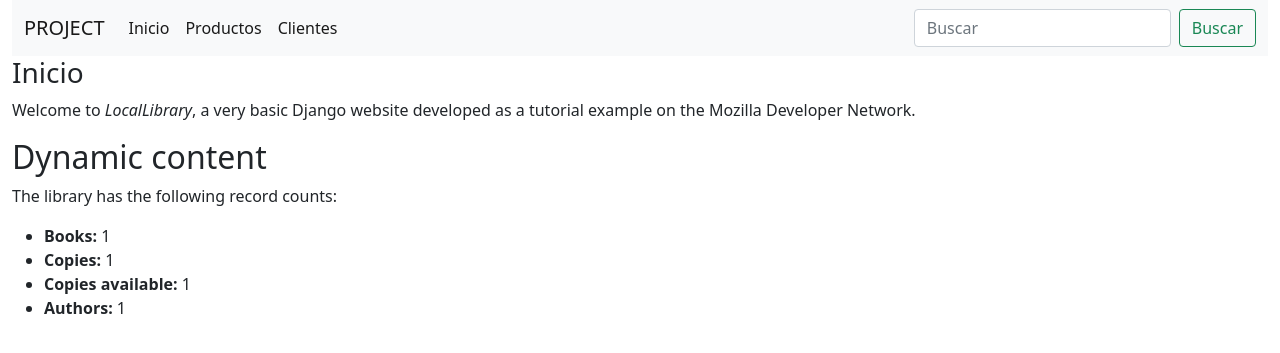
After one commit to adsiCasona/practidj, a Django app: template templates/home.html in a window 1280 px wide. The commit adds this page. Shown: the top 353 px of the page. Run offline with Django 4.2, Linux system fonts and the light colour scheme; the template is opened without the code that fills it: most values are stand-ins (such as "Sample title", 1, 10 or a date in 2020).

Commit message:
templates created

```diff
--- a/clientes/views.py
+++ b/clientes/views.py
@@ -6,5 +6,6 @@ def clientes(request):
     return render(request, 'clientes.html', context)
 
 def listado_cli(request):
-    context={}
+    client=['Cliente_uno','Cliente_dos','Cliente_tres','Cliente_cuatro']
+    context={'listado':client}
     return render(request, 'list_clientes.html', context)
--- a/home/urls.py
+++ b/home/urls.py
@@ -3,6 +3,6 @@ from django.urls import path
 from . import views
 
 urlpatterns = [
-    path('', views.index, name='index'),
-    path('funcion2/', views.home, name='home'),
+    path('', views.inicio, name='index'),
+
 ]
--- a/productos/views.py
+++ b/productos/views.py
@@ -3,4 +3,4 @@ from django.shortcuts import render
 def productos(request):
     prod=['compu','mouse','impresora','server']
     context={'listado':prod}
-    return render(request, 'clientes.html', context)
+    return render(request, 'productos.html', context)
--- /dev/null
+++ b/templates/home.html
@@ -0,0 +1,17 @@
+{% extends 'main.html' %}
+{% block content %}
+            <h3>Inicio</h3>
+            <p>Welcome to <em>LocalLibrary</em>, a very basic Django website developed as a tutorial example on the Mozilla Developer Network.</p>
+
+            <h2>Dynamic content</h2>
+
+            <p>The library has the following record counts:</p>
+            <ul>
+                <li><strong>Books:</strong> {{ num_books }}</li>
+                <li><strong>Copies:</strong> {{ num_instances }}</li>
+                <li><strong>Copies available:</strong> {{ num_instances_available }}</li>
+                <li><strong>Authors:</strong> {{ num_authors }}</li>
+            </ul>
+
+
+{% endblock content %}
--- a/templates/plt/navbar.html
+++ b/templates/plt/navbar.html
@@ -7,18 +7,18 @@
       <div class="collapse navbar-collapse" id="navbarSupportedContent">
         <ul class="navbar-nav me-auto mb-2 mb-lg-0">
           <li class="nav-item">
-            <a class="nav-link active" aria-current="page" href="#">Inicio</a>
+            <a class="nav-link active" aria-current="page" href="/">Inicio</a>
           </li>
           <li class="nav-item">
-            <a class="nav-link active" aria-current="page" href="#">Productos</a>
+            <a class="nav-link active" aria-current="page" href="../productos/">Productos</a>
           </li>
           <li class="nav-item">
-            <a class="nav-link active" aria-current="page" href="#">Clientes</a>
+            <a class="nav-link active" aria-current="page" href="../clientes">Clientes</a>
           </li>
         </ul>
         <form class="d-flex">
-          <input class="form-control me-2" type="search" placeholder="Search" aria-label="Search">
-          <button class="btn btn-outline-success" type="submit">Search</button>
+          <input class="form-control me-2" type="search" placeholder="Buscar" aria-label="Search">
+          <button class="btn btn-outline-success" type="submit">Buscar</button>
         </form>
       </div>
     </div>
```
Also changed, not shown: home/views.py (+5 -7 lines), templates/list_clientes.html (added, +9 -0 lines), templates/productos.html (added, +9 -0 lines).
